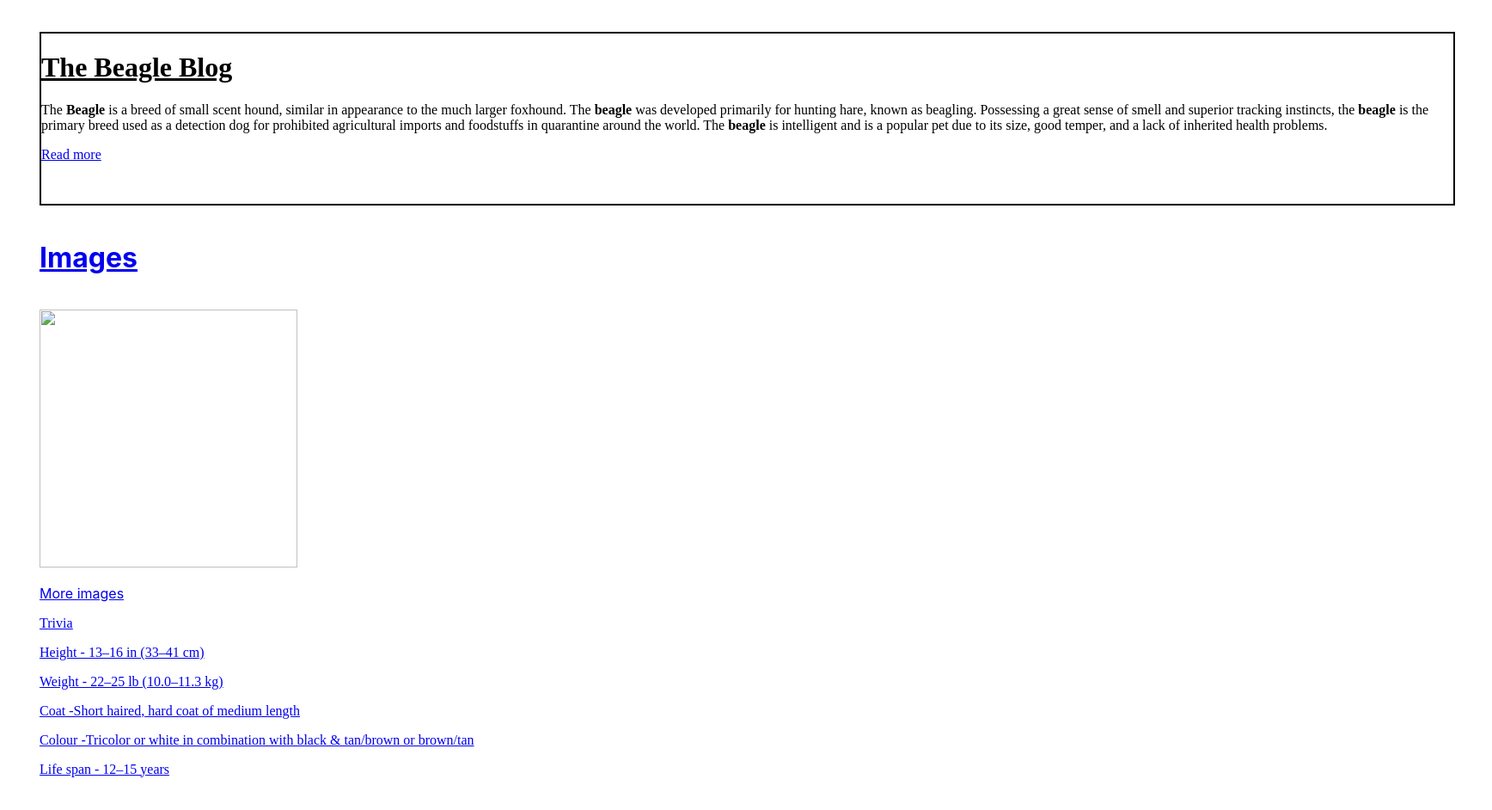
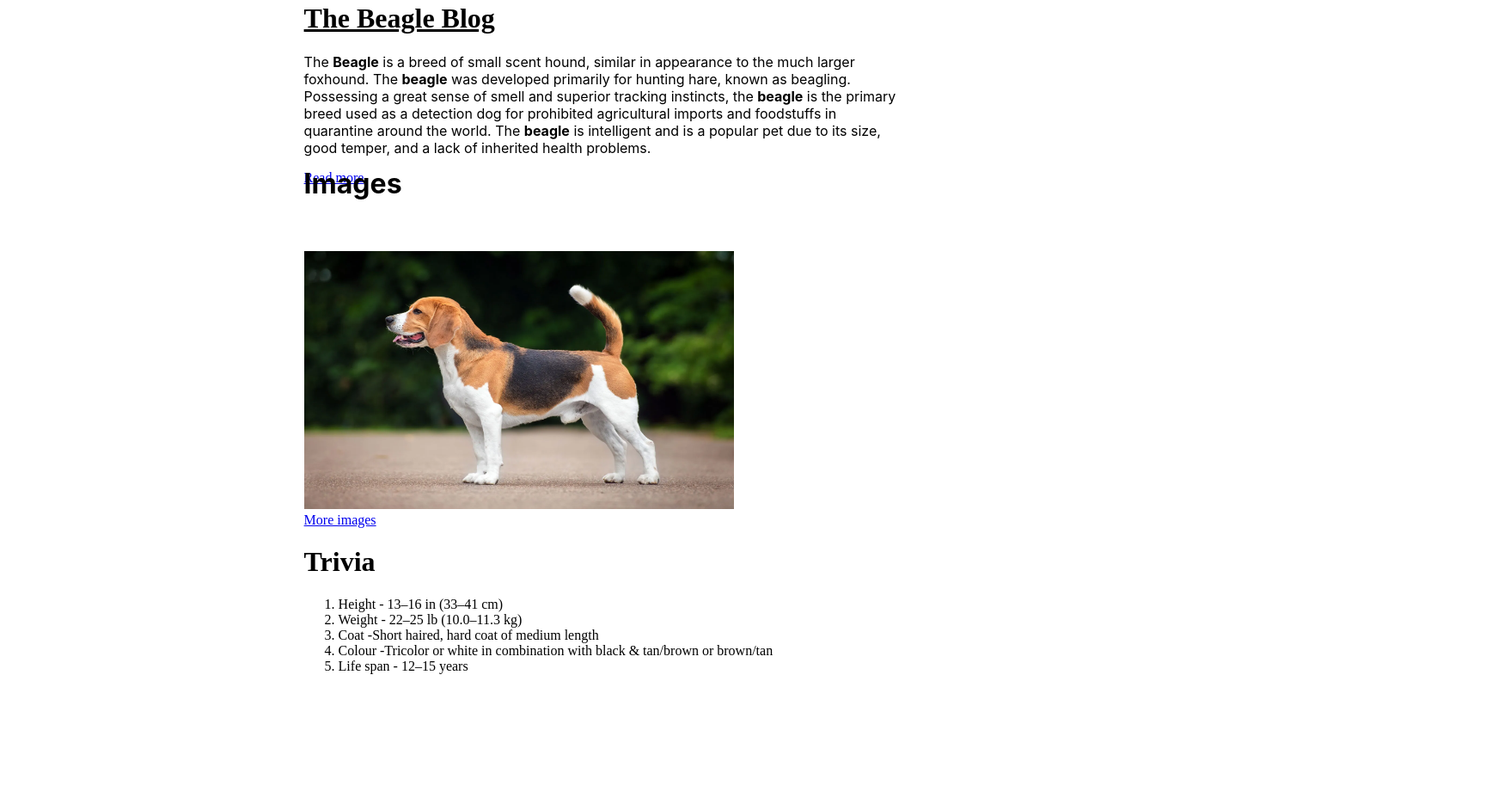
Before and after one commit to sirin-acciojob-26/beagle, a plain HTML site: page index.html in a window 1280 px wide. Shown: the part 18-960 px from the top of the page at 86% size, 1736 px wide, since content can reach past the window. Before the commit the page ends 922 px from the top, so only its background shows below. Drawn offline with Linux system fonts and the light colour scheme.

Commit message:
Add new feature

```diff
--- a/index.html
+++ b/index.html
@@ -1,6 +1,6 @@
 <!DOCTYPE html>
 <html lang="en">
-    <!-- SIRIN -->
+<!-- SIRIN -->
 
 <head>
     <meta charset="UTF-8">
@@ -10,6 +10,7 @@
 </head>
 
 <body>
+    <div class="beagle">
     <div class="box">
         <h1 id="head"><b>The Beagle Blog</b></h1>
 
@@ -20,28 +21,31 @@
             intelligent and is a popular pet due to its size, good temper, and a lack of inherited health problems.</p>
 
 
-        <a href="#">Read more</p>
+        <a href="#">Read more</a>
     </div>
     <div class="images">
-        <h1 id="image">Images</h1>
-        <img src="./assets/dog.png" style="width: 300px;height: 300px;">
+        <h1 id="image">Images</h1><br>
+        <img src="./assets/dog.png" style="width: 500px;height: 300px;">
     </div>
     <div class="more">
-        <p class="img">More images</p>
+        <a href="#">More images</a>
     </div>
-    <div>
-        <u>Trivia</u>
-        <p>
-            Height - 13–16 in (33–41 cm)</p>
-        <p>
-            Weight - 22–25 lb (10.0–11.3 kg)</p>
-        <p>
-            Coat -Short haired, hard coat of medium length </p>
-        <p>
-            Colour -Tricolor or white in combination with black & tan/brown or brown/tan</p>
-        <p>
-            Life span - 12–15 years
-        </p>
+    <div class="trivia">
+        <h1>Trivia</h1>
+        <ol>
+            <li>
+                Height - 13–16 in (33–41 cm)</li>
+            <li>
+                Weight - 22–25 lb (10.0–11.3 kg)</li>
+            <li>
+                Coat -Short haired, hard coat of medium length </li>
+            <li>
+                Colour -Tricolor or white in combination with black & tan/brown or brown/tan</li>
+            <li>
+                Life span - 12–15 years
+            </li>
+        </ol>
+    </div>
     </div>
 </body>
 
--- a/style.css
+++ b/style.css
@@ -1,17 +1,33 @@
 body {
-    width: 1643px;
-    height: 661px;
-    position: absolute;
-    width: 1643px;
-    height: 661px;
-    left: 38px;
-    top: 47px;
+    width: 1728px;
+height: 2358px;
+
+gap: 0px;
+opacity: 0px;
 
 
 }
+.beagle{
+    margin-left: 20%;
+}
+.box{
+    width:700px;
+height: 150px;
+top: 47px;
+left: 38px;
+gap: 0px;
+border: 2px 0px 0px 0px;
+opacity: 0px;
+
+}
+
+#content {
+    font-family: Inter;
+    text-align: left;
+}
 
 /* Group 1 */
-.box {
+/* .box {
         width: 100%;
         height: 30%;
         top: 47px;
@@ -20,30 +36,23 @@ body {
         border: 2px solid black;
         opacity: 0px;
 
-}
+    } */
 
 #head {
     text-decoration: underline;
-
-    /* The Beagle Blog The Beagle is a breed of small scent hound, similar in appearance to the much larger foxhound. The beagle was developed primarily for hunting hare, known as beagling. Possessing a great sense of smell and superior tracking instincts, the beagle is the primary breed used as a detection dog for prohibited agricultural imports and foodstuffs in quarantine around the world. The beagle is intelligent and is a popular pet due to its size, good temper, and a lack of inherited health problems. Read more */
-
-
-
-
 }
 
-
+.more {
+    color: black;
+}
 #image {
     font-family: Inter;
-
-
+    color: black;
     line-height: 77.45px;
     text-align: left;
-
-
 }
 
-.img {
-    font-family: Inter;
-
+.trivia h1 {
+    text-decoration: none; /* Remove underline */
+    color: black; /* Optional: Ensure text color is black */
 }
```
Also changed, not shown: assets/dog.png (added). Lines whose indentation alone changed are shown as unchanged.
